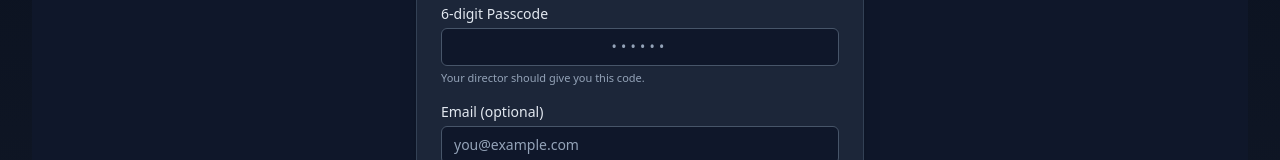
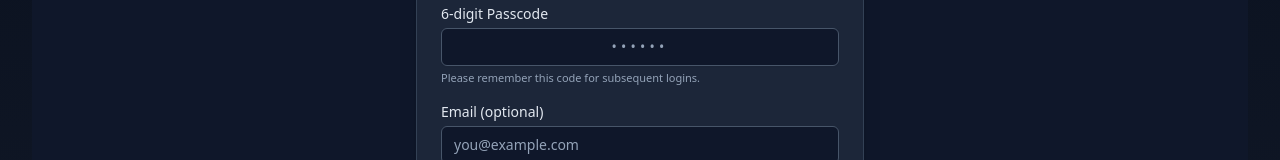
Before and after one commit to thgii/Outgunned-Async-App, a React (Vite) app in the folder apps/web/: page /login in a window 1280 px wide. Shown: the part 431-591 px from the top of the page. Built offline with nearby package versions, Linux system fonts and the light colour scheme.

Commit message:
Update Login.tsx

```diff
--- a/apps/web/src/routes/Login.tsx
+++ b/apps/web/src/routes/Login.tsx
@@ -101,7 +101,7 @@ export default function Login() {
             disabled={busy}
           />
           <p className="text-[11px] text-slate-400 mt-1">
-            Your director should give you this code.
+            Please remember this code for subsequent logins.
           </p>
         </div>
 
```
